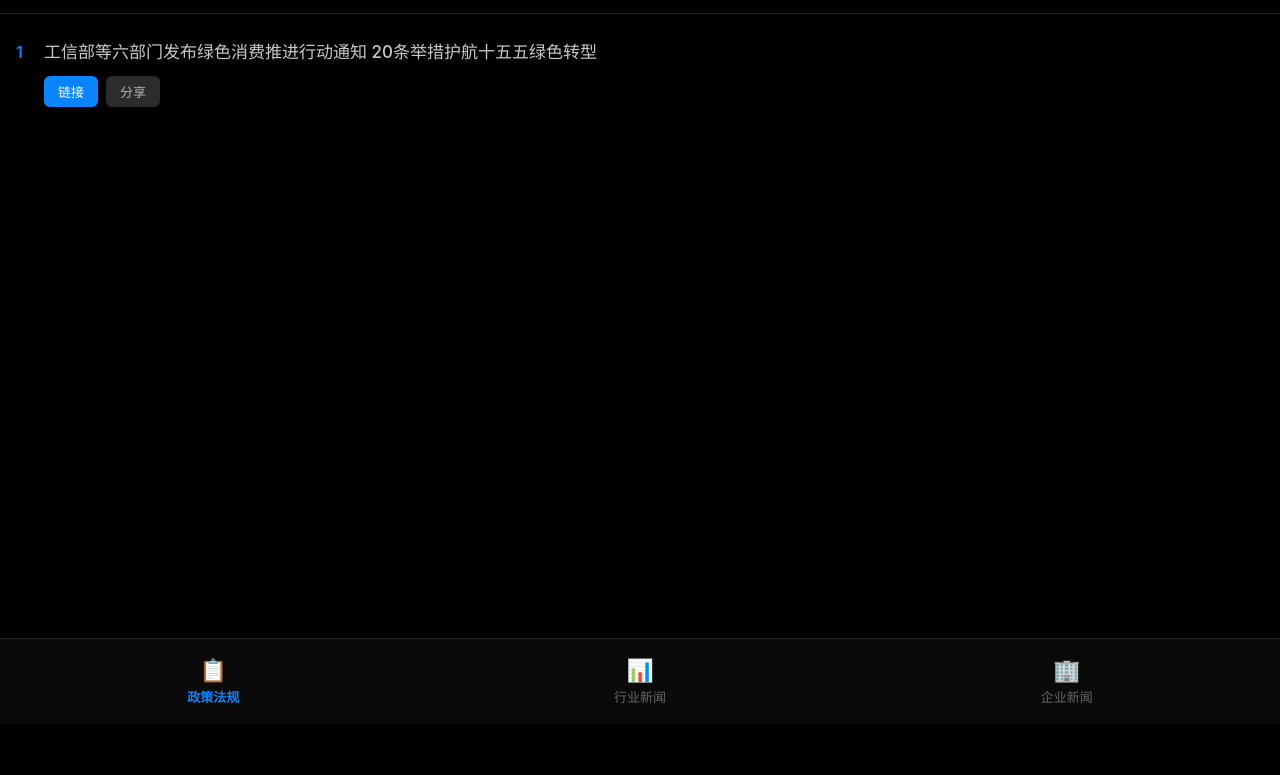
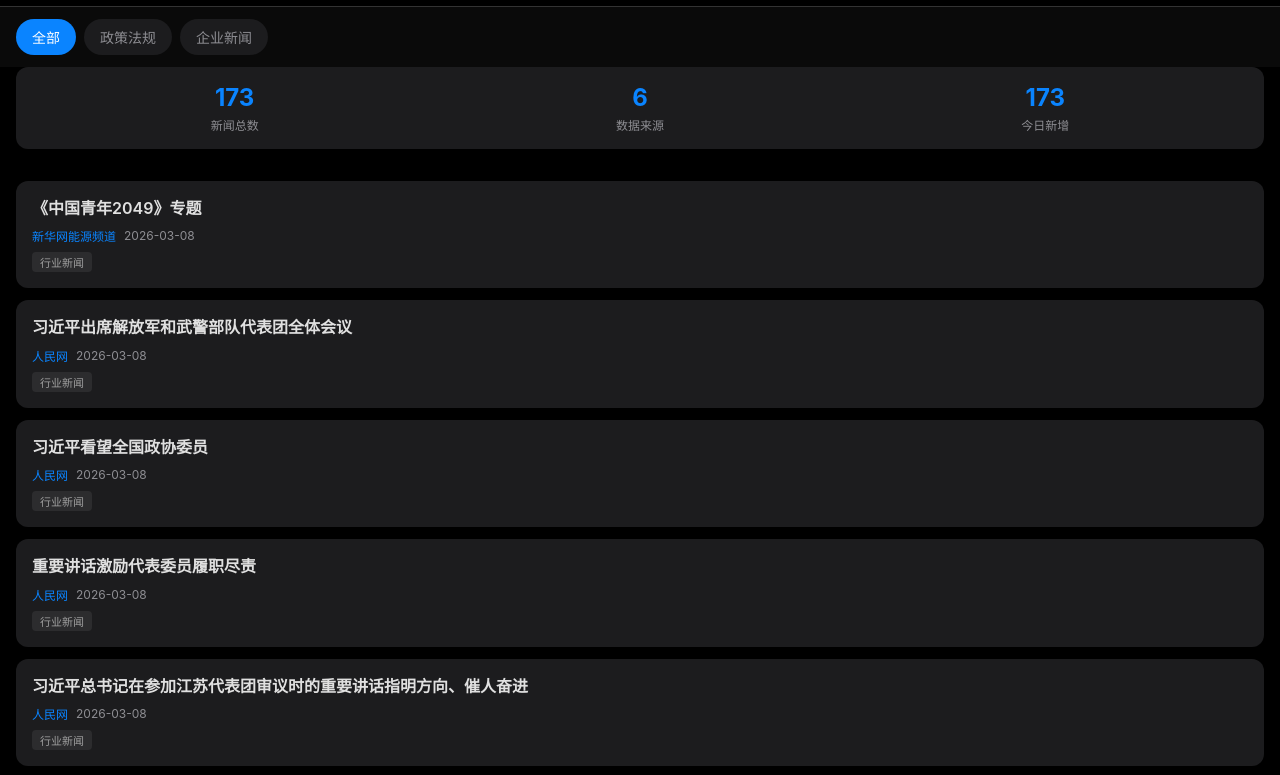
Before and after one commit to woaipashanhu/energy-news-data, a plain HTML site: page index.html in a window 1280 px wide. Shown: the part 76-851 px from the top of the page. Before the commit the page ends 800 px from the top, so only its background shows below. Drawn offline with Linux system fonts and the light colour scheme.

```diff
--- a/index.html
+++ b/index.html
@@ -21,151 +21,151 @@
         body {
             font-family: -apple-system, BlinkMacSystemFont, 'SF Pro Text', 'Segoe UI', Roboto, sans-serif;
             background: #000000;
-            color: #b0b0b0;
+            color: #e0e0e0;
             min-height: 100vh;
             overflow-x: hidden;
             padding-top: env(safe-area-inset-top);
-            padding-bottom: calc(60px + env(safe-area-inset-bottom));
+            padding-bottom: env(safe-area-inset-bottom);
         }
 
-        /* ========== 顶部标题 ========== */
+        /* ========== 顶部导航 ========== */
         .header {
+            position: sticky;
+            top: 0;
+            background: rgba(0, 0, 0, 0.95);
+            backdrop-filter: blur(20px);
+            -webkit-backdrop-filter: blur(20px);
             padding: 16px;
             padding-top: calc(16px + env(safe-area-inset-top));
-            text-align: center;
-            border-bottom: 0.5px solid #222;
+            border-bottom: 0.5px solid #333;
+            z-index: 100;
         }
 
         .header-title {
-            font-size: 22px;
+            font-size: 20px;
             font-weight: 700;
-            color: #e0e0e0;
+            color: #0a84ff;
         }
 
         .header-meta {
-            font-size: 13px;
-            color: #666;
-            margin-top: 6px;
+            font-size: 12px;
+            color: #8e8e93;
+            margin-top: 4px;
         }
 
-        /* ========== 底部导航栏 ========== */
-        .nav-bar {
-            position: fixed;
-            bottom: 0;
-            left: 0;
-            right: 0;
+        /* ========== 分类标签 ========== */
+        .category-tabs {
+            display: flex;
+            overflow-x: auto;
+            padding: 12px 16px;
+            gap: 8px;
             background: #0a0a0a;
-            border-top: 0.5px solid #222;
-            display: flex;
-            justify-content: space-around;
-            padding: 10px 0;
-            padding-bottom: calc(10px + env(safe-area-inset-bottom));
-            z-index: 100;
+            -webkit-overflow-scrolling: touch;
         }
 
-        .nav-item {
-            flex: 1;
-            text-align: center;
-            padding: 8px 0;
+        .category-tabs::-webkit-scrollbar {
+            display: none;
+        }
+
+        .category-tab {
+            padding: 8px 16px;
+            background: #1c1c1e;
+            border: none;
+            border-radius: 20px;
+            color: #8e8e93;
+            font-size: 14px;
+            white-space: nowrap;
             cursor: pointer;
             transition: all 0.2s;
         }
 
-        .nav-item .icon {
-            font-size: 22px;
-            margin-bottom: 4px;
+        .category-tab.active {
+            background: #0a84ff;
+            color: #ffffff;
         }
 
-        .nav-item .label {
-            font-size: 13px;
-            color: #666;
-        }
-
-        .nav-item.active .label {
-            color: #0a84ff;
-            font-weight: 600;
-        }
-
-        .nav-item.active .icon {
-            color: #0a84ff;
+        .category-tab:active {
+            transform: scale(0.95);
         }
 
         /* ========== 新闻列表 ========== */
         .news-list {
-            padding: 12px 16px;
+            padding: 16px;
         }
 
-        .news-item {
-            display: flex;
-            align-items: flex-start;
-            padding: 14px 0;
-            border-bottom: 0.5px solid #1a1a1a;
+        .news-card {
+            background: #1c1c1e;
+            border-radius: 12px;
+            padding: 16px;
+            margin-bottom: 12px;
+            cursor: pointer;
+            transition: transform 0.15s, opacity 0.15s;
         }
 
-        .news-item:last-child {
-            border-bottom: none;
-        }
-
-        .news-index {
-            font-size: 16px;
-            font-weight: 600;
-            color: #0a84ff;
-            min-width: 28px;
-            padding-top: 2px;
-        }
-
-        .news-content {
-            flex: 1;
-            min-width: 0;
+        .news-card:active {
+            transform: scale(0.98);
+            opacity: 0.8;
         }
 
         .news-title {
-            font-size: 17px;
-            font-weight: 500;
-            color: #c8c8c8;
-            line-height: 1.5;
-            margin-bottom: 10px;
+            font-size: 16px;
+            font-weight: 600;
+            color: #e0e0e0;
+            line-height: 1.4;
+            margin-bottom: 8px;
         }
 
-        .news-actions {
+        .news-meta {
             display: flex;
+            align-items: center;
             gap: 8px;
+            flex-wrap: wrap;
         }
 
-        .action-btn {
-            padding: 6px 14px;
-            border: none;
-            border-radius: 6px;
-            font-size: 13px;
-            cursor: pointer;
-            transition: all 0.15s;
+        .news-source {
+            font-size: 12px;
+            color: #0a84ff;
         }
 
-        .link-btn {
-            background: #0a84ff;
-            color: #fff;
+        .news-date {
+            font-size: 12px;
+            color: #8e8e93;
         }
 
-        .link-btn:active {
-            background: #0070e0;
-            transform: scale(0.95);
+        .news-categories {
+            display: flex;
+            gap: 4px;
+            margin-top: 8px;
         }
 
-        .share-btn {
+        .news-category-tag {
+            padding: 2px 8px;
             background: #2c2c2e;
-            color: #b0b0b0;
+            border-radius: 4px;
+            font-size: 11px;
+            color: #a0a0a0;
         }
 
-        .share-btn:active {
-            background: #3a3a3c;
-            transform: scale(0.95);
+        .news-keywords {
+            display: flex;
+            gap: 4px;
+            margin-top: 6px;
+            flex-wrap: wrap;
+        }
+
+        .news-keyword {
+            padding: 1px 6px;
+            background: rgba(10, 132, 255, 0.15);
+            border-radius: 3px;
+            font-size: 10px;
+            color: #0a84ff;
         }
 
         /* ========== 空状态 ========== */
         .empty-state {
             text-align: center;
             padding: 60px 20px;
-            color: #555;
+            color: #8e8e93;
         }
 
         .empty-state .icon {
@@ -177,27 +177,44 @@
         .loading {
             text-align: center;
             padding: 40px;
-            color: #555;
+            color: #8e8e93;
         }
 
-        /* ========== Toast 提示 ========== */
-        .toast {
-            position: fixed;
-            bottom: 100px;
-            left: 50%;
-            transform: translateX(-50%);
-            background: #1c1c1e;
-            color: #fff;
-            padding: 12px 24px;
-            border-radius: 8px;
-            font-size: 14px;
-            z-index: 200;
-            opacity: 0;
-            transition: opacity 0.2s;
+        .loading::after {
+            content: '';
+            animation: dots 1.5s infinite;
         }
 
-        .toast.show {
-            opacity: 1;
+        @keyframes dots {
+            0%, 20% { content: '.'; }
+            40% { content: '..'; }
+            60%, 100% { content: '...'; }
+        }
+
+        /* ========== 统计信息 ========== */
+        .stats {
+            display: flex;
+            justify-content: space-around;
+            padding: 16px;
+            background: #1c1c1e;
+            margin: 0 16px 16px;
+            border-radius: 12px;
+        }
+
+        .stat-item {
+            text-align: center;
+        }
+
+        .stat-value {
+            font-size: 24px;
+            font-weight: 700;
+            color: #0a84ff;
+        }
+
+        .stat-label {
+            font-size: 12px;
+            color: #8e8e93;
+            margin-top: 4px;
         }
     </style>
 </head>
@@ -207,133 +224,38 @@
         <div class="header-meta" id="updateTime">加载中...</div>
     </div>
 
-    <div class="news-list" id="newsList">
-        <div class="loading">正在加载...</div>
+    <div class="category-tabs" id="categoryTabs">
+        <button class="category-tab active" data-category="all">全部</button>
     </div>
 
-    <nav class="nav-bar">
-        <div class="nav-item active" data-category="policy" onclick="switchCategory('policy')">
-            <div class="icon">📋</div>
-            <div class="label">政策法规</div>
+    <div class="stats" id="stats" style="display: none;">
+        <div class="stat-item">
+            <div class="stat-value" id="totalCount">0</div>
+            <div class="stat-label">新闻总数</div>
         </div>
-        <div class="nav-item" data-category="industry" onclick="switchCategory('industry')">
-            <div class="icon">📊</div>
-            <div class="label">行业新闻</div>
+        <div class="stat-item">
+            <div class="stat-value" id="sourceCount">0</div>
+            <div class="stat-label">数据来源</div>
         </div>
-        <div class="nav-item" data-category="enterprise" onclick="switchCategory('enterprise')">
-            <div class="icon">🏢</div>
-            <div class="label">企业新闻</div>
+        <div class="stat-item">
+            <div class="stat-value" id="todayCount">0</div>
+            <div class="stat-label">今日新增</div>
         </div>
-    </nav>
+    </div>
 
-    <div class="toast" id="toast"></div>
+    <div class="news-list" id="newsList">
+        <div class="loading">正在加载新闻数据</div>
+    </div>
 
     <script>
         // ========== 配置 ==========
+        // 数据来源：GitHub + jsDelivr CDN 加速（加时间戳避免缓存）
         const DATA_URL = 'https://cdn.jsdelivr.net/gh/woaipashanhu/energy-news-data/data.json';
-
-        // 测试数据（实际使用时删除）
-        const TEST_DATA = {
-            lastUpdate: "2026-03-07T16:30:00Z",
-            news: [
-                {
-                    id: "1",
-                    title: "工信部等六部门发布绿色消费推进行动通知 20条举措护航十五五绿色转型",
-                    link: "https://www.news.cn/energy/20260105/9bfbc0e4418c45feae2fb9bea3adc6c5/c.html",
-                    categories: ["政策法规"],
-                    publishDate: "2026-01-05"
-                },
-                {
-                    id: "2",
-                    title: "全国政协委员江毅：构建新型电力系统 推动能源绿色低碳高质量发展",
-                    link: "https://www.news.cn/energy/20260306/f0ab51cb21b641c3b01af30b678a09ed/c.html",
-                    categories: ["企业新闻"],
-                    publishDate: "2026-03-06"
-                },
-                {
-                    id: "3",
-                    title: "国家电网公司员工当选2025年大国工匠年度人物",
-                    link: "https://www.news.cn/energy/20260305/59963459f9f44a7bb7444bbd84039d60/c.html",
-                    categories: ["企业新闻"],
-                    publishDate: "2026-03-05"
-                },
-                {
-                    id: "4",
-                    title: "全国人大代表王政涛：强化晋电对京津冀地区的供电保障能力",
-                    link: "https://www.news.cn/energy/20260306/0825abfe257642949523ca1ba7cbef3e/c.html",
-                    categories: ["企业新闻"],
-                    publishDate: "2026-03-06"
-                },
-                {
-                    id: "5",
-                    title: "全国政协委员阮前途：推动构建超大城市新型电力系统",
-                    link: "https://www.news.cn/energy/20260306/1524a4a5d50b4544b81d59131eb8ad02/c.html",
-                    categories: ["企业新闻"],
-                    publishDate: "2026-03-06"
-                },
-                {
-                    id: "6",
-                    title: "铜锌锡硫硒太阳能电池光电转换效率突破15%",
-                    link: "https://www.news.cn/energy/20260227/349c115450314bc5a18da69e41270668/c.html",
-                    categories: ["行业新闻"],
-                    publishDate: "2026-02-27"
-                },
-                {
-                    id: "7",
-                    title: "陕京管道系统累计输气量突破8000亿立方米",
-                    link: "https://www.news.cn/energy/20260226/f8872f265a6e4897927462d8b5249df6/c.html",
-                    categories: ["行业新闻"],
-                    publishDate: "2026-02-26"
-                },
-                {
-                    id: "8",
-                    title: "我国最大的煤岩气田年产能突破40亿立方米",
-                    link: "https://www.news.cn/energy/20260306/5f9aa95e9289493aa2dee2a6867349a9/c.html",
-                    categories: ["行业新闻"],
-                    publishDate: "2026-03-06"
-                },
-                {
-                    id: "9",
-                    title: "代表委员话核能：多维发力推动核工业高质量发展",
-                    link: "https://www.news.cn/energy/20260306/e89bd7953be04009a1ca945927d056b0/c.html",
-                    categories: ["行业新闻"],
-                    publishDate: "2026-03-06"
-                },
-                {
-                    id: "10",
-                    title: "全国政协委员马永生：统筹氢能产业链科产融合 推动规模化高质量发展",
-                    link: "https://www.news.cn/energy/20260306/7967e30a337845b59dfc3ef5eb0e4b99/c.html",
-                    categories: ["企业新闻"],
-                    publishDate: "2026-03-06"
-                },
-                {
-                    id: "11",
-                    title: "光伏反内卷：应以创新破局，以精准施策护航",
-                    link: "https://www.news.cn/energy/20260115/a9f19c16b4254fb8aa7979ef478e896a/c.html",
-                    categories: ["行业新闻"],
-                    publishDate: "2026-01-15"
-                },
-                {
-                    id: "12",
-                    title: "中国石化胜利油田规模化绿热工业应用获进展",
-                    link: "https://www.news.cn/energy/20260212/f17a526e84694f49b10dce5589c60bf7/c.html",
-                    categories: ["行业新闻"],
-                    publishDate: "2026-02-12"
-                }
-            ]
-        };
 
         // ========== 全局状态 ==========
         let allNews = [];
-        let currentCategory = 'policy'; // 默认显示政策法规
-        let useTestData = true; // 使用测试数据
-
-        // 分类映射
-        const CATEGORY_MAP = {
-            'policy': '政策法规',
-            'industry': '行业新闻',
-            'enterprise': '企业新闻'
-        };
+        let currentCategory = 'all';
+        const categories = new Set(['全部']);
 
         // ========== 初始化 ==========
         document.addEventListener('DOMContentLoaded', () => {
@@ -342,16 +264,6 @@
 
         // ========== 加载数据 ==========
         async function loadData() {
-            // 先使用测试数据
-            if (useTestData) {
-                allNews = TEST_DATA.news;
-                document.getElementById('updateTime').textContent =
-                    `更新时间: ${formatTime(TEST_DATA.lastUpdate)}`;
-                renderNews();
-                return;
-            }
-
-            // 实际使用时从 GitHub 加载
             try {
                 const response = await fetch(DATA_URL + '?t=' + Date.now());
                 if (!response.ok) throw new Error('加载数据失败');
@@ -359,24 +271,67 @@
                 const data = await response.json();
                 allNews = data.news || [];
 
+                // 更新时间
                 document.getElementById('updateTime').textContent =
                     `更新时间: ${formatTime(data.lastUpdate)}`;
 
+                // 提取分类
+                allNews.forEach(news => {
+                    if (news.categories) {
+                        news.categories.forEach(cat => categories.add(cat));
+                    }
+                });
+
+                // 渲染分类标签
+                renderCategoryTabs();
+
+                // 渲染新闻列表
                 renderNews();
+
+                // 渲染统计
+                renderStats();
+
             } catch (error) {
                 console.error('加载数据失败:', error);
                 document.getElementById('newsList').innerHTML =
-                    '<div class="empty-state"><div class="icon">⚠️</div><div>加载数据失败</div></div>';
+                    '<div class="empty-state"><div class="icon">⚠️</div><div>加载数据失败，请稍后重试</div></div>';
             }
         }
 
-        // ========== 切换分类 ==========
-        function switchCategory(category) {
+        // ========== 渲染分类标签 ==========
+        function renderCategoryTabs() {
+            const container = document.getElementById('categoryTabs');
+            const categoryNames = {
+                'all': '全部',
+                '政策法规': '政策法规',
+                '行业动态': '行业动态',
+                '企业新闻': '企业新闻',
+                '新能源': '新能源',
+                '电力': '电力',
+                '石油天然气': '石油天然气',
+                '核能': '核能',
+                '国际能源': '国际能源'
+            };
+
+            const sortedCategories = ['全部', '政策法规', '企业新闻', '行业动态', '新能源', '电力', '石油天然气', '核能', '国际能源'];
+
+            container.innerHTML = sortedCategories
+                .filter(cat => categories.has(cat) || cat === '全部')
+                .map(cat => {
+                    const key = cat === '全部' ? 'all' : cat;
+                    return `<button class="category-tab ${currentCategory === key ? 'active' : ''}"
+                                    data-category="${key}"
+                                    onclick="filterByCategory('${key}')">${cat}</button>`;
+                }).join('');
+        }
+
+        // ========== 筛选分类 ==========
+        function filterByCategory(category) {
             currentCategory = category;
 
-            // 更新导航栏状态
-            document.querySelectorAll('.nav-item').forEach(item => {
-                item.classList.toggle('active', item.dataset.category === category);
+            // 更新标签状态
+            document.querySelectorAll('.category-tab').forEach(tab => {
+                tab.classList.toggle('active', tab.dataset.category === category);
             });
 
             renderNews();
@@ -385,16 +340,14 @@
         // ========== 渲染新闻列表 ==========
         function renderNews() {
             const container = document.getElementById('newsList');
-            const targetCategory = CATEGORY_MAP[currentCategory];
 
-            // 筛选当前分类的新闻
-            let filteredNews = allNews.filter(news => {
-                if (news.categories && news.categories.length > 0) {
-                    return news.categories.includes(targetCategory);
-                }
-                // 没有分类的归为行业新闻
-                return currentCategory === 'industry';
-            });
+            // 筛选
+            let filteredNews = allNews;
+            if (currentCategory !== 'all') {
+                filteredNews = allNews.filter(news =>
+                    news.categories && news.categories.includes(currentCategory)
+                );
+            }
 
             // 按日期排序
             filteredNews.sort((a, b) => {
@@ -408,65 +361,43 @@
                 return;
             }
 
-            container.innerHTML = filteredNews.map((news, index) => `
-                <div class="news-item">
-                    <div class="news-index">${index + 1}</div>
-                    <div class="news-content">
-                        <div class="news-title">${escapeHtml(news.title)}</div>
-                        <div class="news-actions">
-                            <button class="action-btn link-btn" onclick="openLink('${escapeHtml(news.link)}')">链接</button>
-                            <button class="action-btn share-btn" onclick="shareNews('${escapeHtml(news.title)}', '${escapeHtml(news.link)}')">分享</button>
+            container.innerHTML = filteredNews.map(news => `
+                <div class="news-card" onclick="openNews('${escapeHtml(news.link)}')">
+                    <div class="news-title">${escapeHtml(news.title)}</div>
+                    <div class="news-meta">
+                        <span class="news-source">${escapeHtml(news.source)}</span>
+                        <span class="news-date">${escapeHtml(news.publishDate || news.crawlDate)}</span>
+                    </div>
+                    ${news.categories && news.categories.length > 0 ? `
+                        <div class="news-categories">
+                            ${news.categories.map(cat => `<span class="news-category-tag">${escapeHtml(cat)}</span>`).join('')}
                         </div>
-                    </div>
+                    ` : ''}
+                    ${news.keywords && news.keywords.length > 0 ? `
+                        <div class="news-keywords">
+                            ${news.keywords.map(kw => `<span class="news-keyword">${escapeHtml(kw)}</span>`).join('')}
+                        </div>
+                    ` : ''}
                 </div>
             `).join('');
         }
 
-        // ========== 打开链接 ==========
-        function openLink(link) {
-            window.open(link, '_blank');
+        // ========== 渲染统计 ==========
+        function renderStats() {
+            document.getElementById('stats').style.display = 'flex';
+            document.getElementById('totalCount').textContent = allNews.length;
+
+            const sources = new Set(allNews.map(n => n.source));
+            document.getElementById('sourceCount').textContent = sources.size;
+
+            const today = new Date().toISOString().split('T')[0];
+            const todayNews = allNews.filter(n => n.crawlDate === today);
+            document.getElementById('todayCount').textContent = todayNews.length;
         }
 
-        // ========== 分享新闻 ==========
-        async function shareNews(title, link) {
-            const shareData = {
-                title: title,
-                text: title,
-                url: link
-            };
-
-            // 尝试使用原生分享 API
-            if (navigator.share && navigator.canShare && navigator.canShare(shareData)) {
-                try {
-                    await navigator.share(shareData);
-                    return;
-                } catch (err) {
-                    // 用户取消或其他错误，回退到复制链接
-                }
-            }
-
-            // 回退：复制链接到剪贴板
-            try {
-                await navigator.clipboard.writeText(link);
-                showToast('链接已复制');
-            } catch (err) {
-                // 兼容旧浏览器
-                const textArea = document.createElement('textarea');
-                textArea.value = link;
-                document.body.appendChild(textArea);
-                textArea.select();
-                document.execCommand('copy');
-                document.body.removeChild(textArea);
-                showToast('链接已复制');
-            }
-        }
-
-        // ========== Toast 提示 ==========
-        function showToast(message) {
-            const toast = document.getElementById('toast');
-            toast.textContent = message;
-            toast.classList.add('show');
-            setTimeout(() => toast.classList.remove('show'), 2000);
+        // ========== 打开新闻 ==========
+        function openNews(link) {
+            window.open(link, '_blank');
         }
 
         // ========== 工具函数 ==========
@@ -481,6 +412,7 @@
             if (!isoString) return '未知';
             const date = new Date(isoString);
             return date.toLocaleString('zh-CN', {
+                year: 'numeric',
                 month: '2-digit',
                 day: '2-digit',
                 hour: '2-digit',
```
